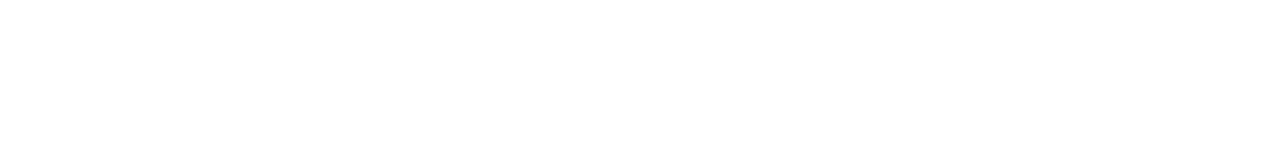
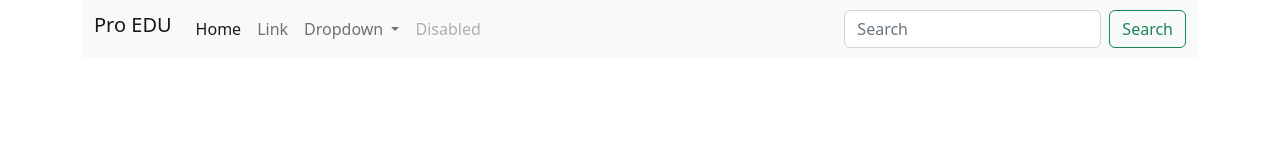
Before and after one commit to SazedKhan1/Assignment-3, a plain HTML site: page index.html in a window 1280 px wide. Drawn offline with nearby package versions, Linux system fonts and the light colour scheme.

Commit message:
nab bar almost complete

```diff
--- a/index.html
+++ b/index.html
@@ -11,6 +11,55 @@
 </head>
 
 <body>
+
+
+    <header class="container">
+        <!-- Navigation-bar -->
+        <nav class="navbar navbar-expand-lg bg-light">
+            <div class="container-fluid">
+                <h2 class="navbar-brand">Pro EDU</h2>
+                <button class="navbar-toggler" type="button" data-bs-toggle="collapse"
+                    data-bs-target="#navbarSupportedContent" aria-controls="navbarSupportedContent"
+                    aria-expanded="false" aria-label="Toggle navigation">
+                    <span class="navbar-toggler-icon"></span>
+                </button>
+                <div class="collapse navbar-collapse" id="navbarSupportedContent">
+                    <ul class="navbar-nav me-auto mb-2 mb-lg-0">
+                        <li class="nav-item">
+                            <a class="nav-link active" aria-current="page" href="#">Home</a>
+                        </li>
+                        <li class="nav-item">
+                            <a class="nav-link" href="#">Link</a>
+                        </li>
+                        <li class="nav-item dropdown">
+                            <a class="nav-link dropdown-toggle" href="#" role="button" data-bs-toggle="dropdown"
+                                aria-expanded="false">
+                                Dropdown
+                            </a>
+                            <ul class="dropdown-menu">
+                                <li><a class="dropdown-item" href="#">Action</a></li>
+                                <li><a class="dropdown-item" href="#">Another action</a></li>
+                                <li>
+                                    <hr class="dropdown-divider">
+                                </li>
+                                <li><a class="dropdown-item" href="#">Something else here</a></li>
+                            </ul>
+                        </li>
+                        <li class="nav-item">
+                            <a class="nav-link disabled">Disabled</a>
+                        </li>
+                    </ul>
+                    <form class="d-flex" role="search">
+                        <input class="form-control me-2" type="search" placeholder="Search" aria-label="Search">
+                        <button class="btn btn-outline-success" type="submit">Search</button>
+                    </form>
+                </div>
+            </div>
+        </nav>
+    </header>
+
+
+
     <!-- script -->
     <script src="	https://cdn.jsdelivr.net/npm/bootstrap@5.2.0/dist/js/bootstrap.bundle.min.js"></script>
 </body>
```
